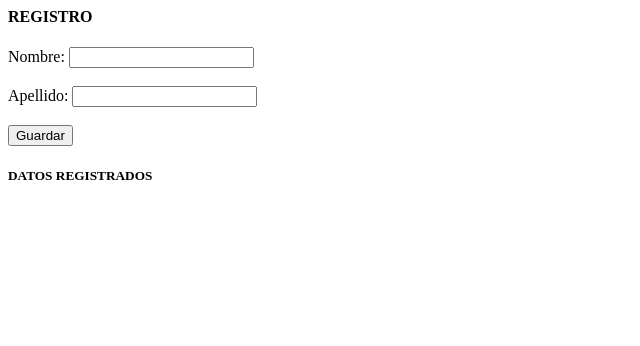
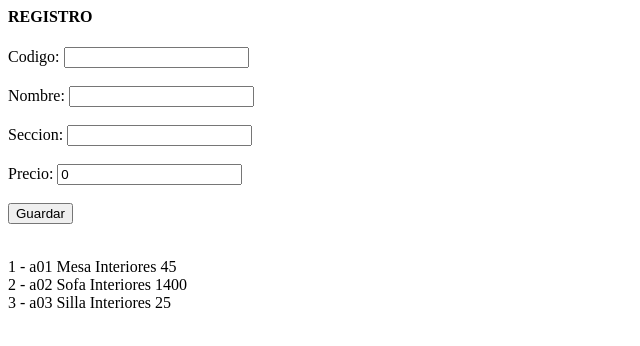
Before and after one commit to fonsy91/AngularOnline, an Angular app: page / in a window 1280 px wide. Shown: the top 346 px of the page, without its empty margins (0-640 px from the left). Built offline with nearby package versions, Linux system fonts and the light colour scheme.

Commit message:
Formulario completo, agregacion en estructura y muestra de datos

```diff
--- a/src/app/app.component.html
+++ b/src/app/app.component.html
@@ -1,21 +1,31 @@
 <div>
   <h4>REGISTRO</h4>
   <form action="">
+    <div>
+      <label for="">Codigo: </label>
+      <input type="text" name="codigo" [(ngModel)]="codigo" />
+    </div>
+    <br />
     <div>
       <label for="">Nombre: </label>
       <input type="text" name="nombre" [(ngModel)]="nombre" />
     </div>
     <br />
     <div>
-      <label for="">Apellido: </label>
-      <input type="text" name="apellido" [(ngModel)]="apellido" />
+      <label for="">Seccion: </label>
+      <input type="text" name="seccion" [(ngModel)]="seccion" />
+    </div>
+    <br />
+    <div>
+      <label for="">Precio: </label>
+      <input type="number" name="precio" [(ngModel)]="precio" />
     </div>
     <br />
     <button type="submit" (click)="registrarUsuario()">Guardar</button>
   </form>
 </div>
-<div>
-  <h5>DATOS REGISTRADOS</h5>
-  <p>{{ nombre }}</p>
-  <p>{{ apellido }}</p>
+<br />
+<div *ngFor="let articulo of arrayArticulos; let i = index">
+  {{ i + 1 }} - {{ articulo.codigo }} {{ articulo.nombre }}
+  {{ articulo.seccion }} {{ articulo.precio }}
 </div>
--- a/src/app/app.component.ts
+++ b/src/app/app.component.ts
@@ -9,9 +9,10 @@ import { articulo } from './articulos.component';
 export class AppComponent {
   name = 'Angular ' + VERSION.major;
 
+  codigo: string = '';
   nombre: string = '';
-  apellido: string = '';
-  codigo: string = '';
+  seccion: string = '';
+  precio: number = 0;
 
   //array de articulos (objetos)
   arrayArticulos: articulo[] = [
@@ -23,8 +24,14 @@ export class AppComponent {
   constructor() {}
 
   registrarUsuario() {
-    console.log(
-      'El nombre es: ' + this.nombre + ' y el apellido: ' + this.apellido
+    //con esto cogemos un empleado introducido por el formulario
+    let ObjArticulo = new articulo(
+      this.codigo,
+      this.nombre,
+      this.seccion,
+      this.precio
     );
+    //Introducimos dicho empleado en el array
+    this.arrayArticulos.push(ObjArticulo);
   }
 }
```
